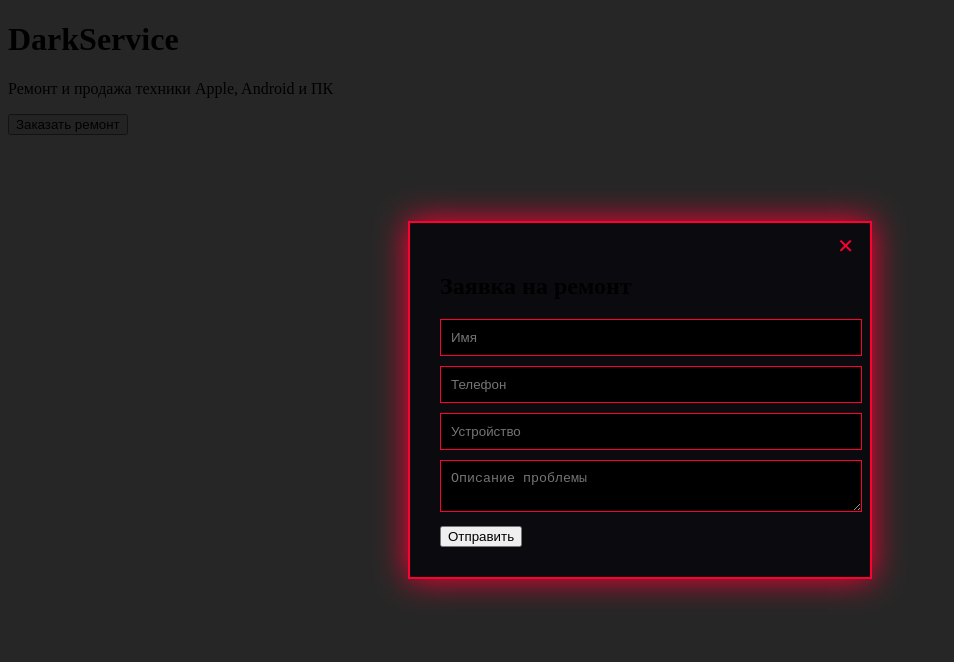
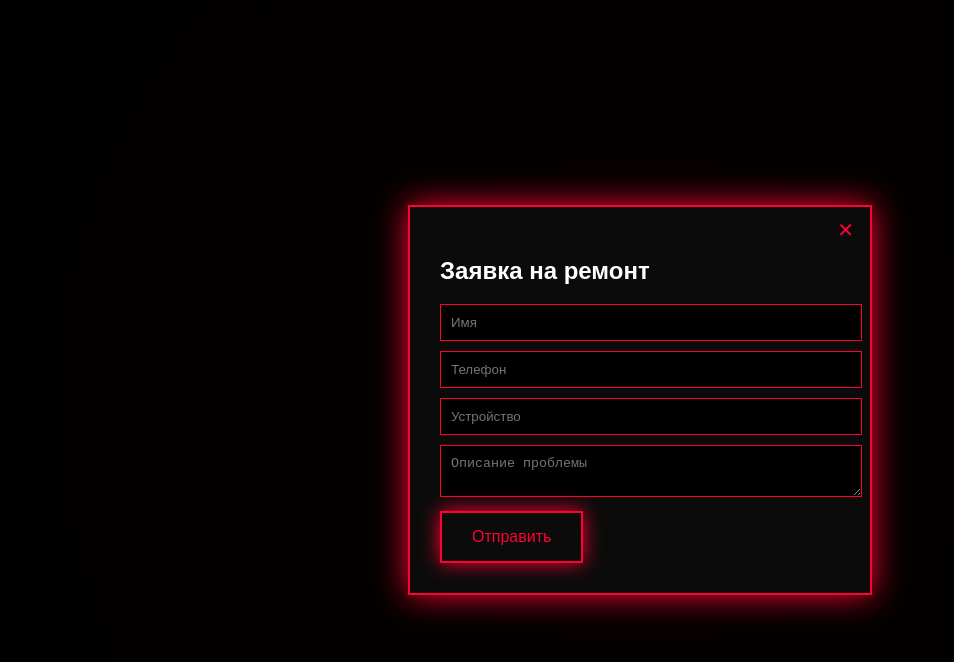
Before and after one commit to nikolayborzenko1331-jpg/darkservice-saas, a website: page public/index.html in a window 1280 px wide. Both pictures are taken after a click on the button "Заказать ремонт". Shown: the whole page, without its empty margins (0-954 px from the left). Drawn offline with Linux system fonts and the light colour scheme.

Commit message:
Enhance styles for body, popup, and buttons

```diff
--- a/public/style.css
+++ b/public/style.css
@@ -1,21 +1,56 @@
+body {
+  margin: 0;
+  font-family: Arial, sans-serif;
+  background: radial-gradient(circle at center, #300000, #000);
+  color: white;
+  height: 100vh;
+}
+
+.hero {
+  height: 100vh;
+  display: flex;
+  flex-direction: column;
+  justify-content: center;
+  align-items: center;
+  text-align: center;
+}
+
+.logo {
+  font-size: 64px;
+  color: #ff0033;
+  text-shadow: 0 0 20px #ff0033;
+}
+
+.subtitle {
+  margin: 20px 0;
+  font-size: 18px;
+}
+
+.btn {
+  padding: 15px 30px;
+  background: transparent;
+  border: 2px solid #ff0033;
+  color: #ff0033;
+  font-size: 16px;
+  cursor: pointer;
+  box-shadow: 0 0 20px #ff0033;
+}
+
 .popup {
   position: fixed;
-  top: 0;
-  left: 0;
-  width: 100%;
-  height: 100%;
+  inset: 0;
   background: rgba(0,0,0,0.85);
   display: flex;
   justify-content: center;
   align-items: center;
 }
 
-.popup.hidden {
+.hidden {
   display: none;
 }
 
 .popup-content {
-  background: #0b0b0f;
+  background: #0b0b0b;
   padding: 30px;
   border: 2px solid #ff0033;
   box-shadow: 0 0 30px #ff0033;
@@ -30,8 +65,8 @@
   margin-bottom: 10px;
   padding: 10px;
   background: #000;
-  color: #fff;
   border: 1px solid #ff0033;
+  color: white;
 }
 
 .close {
@@ -44,5 +79,3 @@
   font-size: 20px;
   cursor: pointer;
 }
-
-}
```
